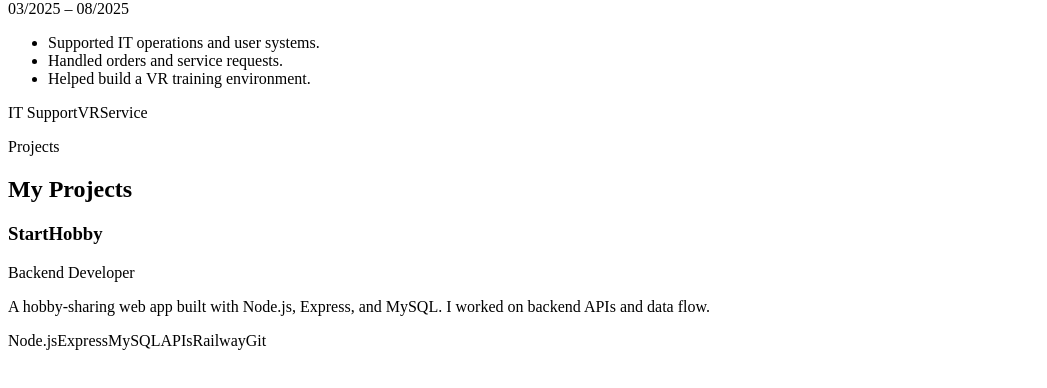
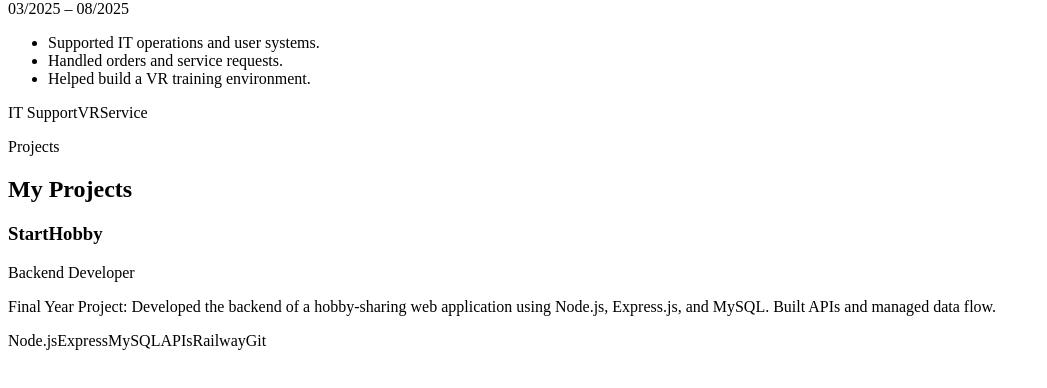
Before and after one commit to hawming0723-cmd/Website, a React (Create React App) app: page / in a window 1280 px wide. Shown: the part 10026-10414 px from the top of the page, without its empty margins (0-1047 px from the left). Built offline with nearby package versions, Linux system fonts and the light colour scheme; the HTML template or start-up script is replaced by a standard one.

Commit message:
text edit

```diff
--- a/src/App.js
+++ b/src/App.js
@@ -62,7 +62,7 @@ const projects = [
   {
     name: 'StartHobby',
     role: 'Backend Developer',
-    description: 'A hobby-sharing web app built with Node.js, Express, and MySQL. I worked on backend APIs and data flow.',
+    description: 'Final Year Project: Developed the backend of a hobby-sharing web application using Node.js, Express.js, and MySQL. Built APIs and managed data flow.',
     tags: ['Node.js', 'Express', 'MySQL', 'APIs', 'Railway', 'Git'],
     githubUrl: 'https://github.com/jihuenyee/StartHobby/tree/master/server'
   }
```
